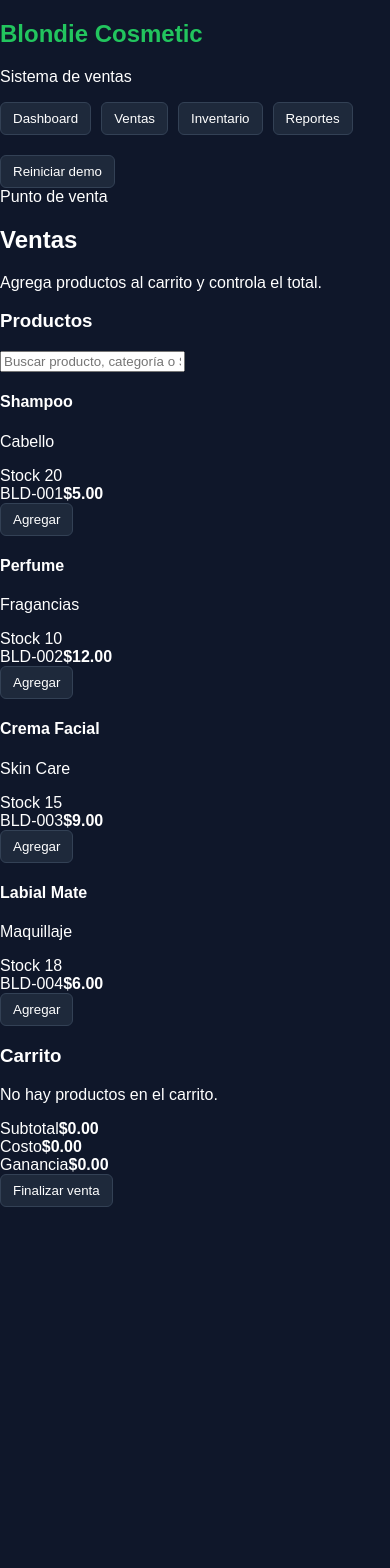
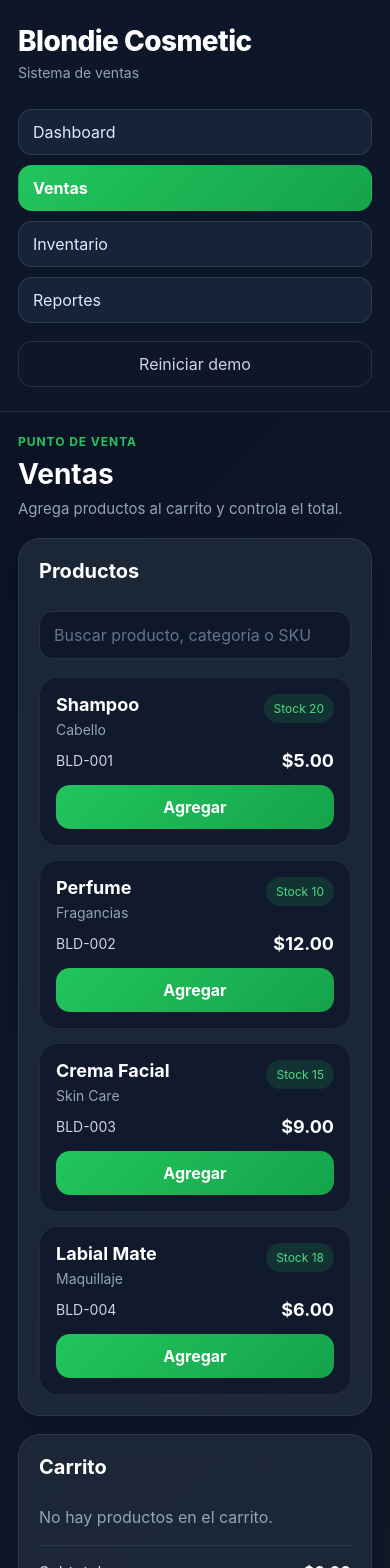
Before and after one commit to fran09fuentes-bot/Blondie-cosmetic, a React (Vite) app: page / in a window 390 px wide. Shown: the top 1568 px of the page. Before the commit the page ends 1207 px from the top, so only its background shows below. Built offline with nearby package versions, Linux system fonts and the light colour scheme.

Commit message:
Update styles.css

```diff
--- a/src/styles.css
+++ b/src/styles.css
@@ -1,46 +1,467 @@
+:root {
+  font-family: Inter, system-ui, -apple-system, BlinkMacSystemFont, "Segoe UI", sans-serif;
+  color: #e5eefb;
+  background: #08111f;
+}
+
+* {
+  box-sizing: border-box;
+}
+
 body {
   margin: 0;
-  font-family: Arial, sans-serif;
+  min-width: 320px;
+  min-height: 100vh;
+  background: linear-gradient(135deg, #08111f 0%, #0f172a 55%, #111827 100%);
+}
+
+button,
+input {
+  font: inherit;
+}
+
+.app-shell {
+  min-height: 100vh;
+  display: grid;
+  grid-template-columns: 260px 1fr;
+}
+
+.sidebar {
+  border-right: 1px solid rgba(148, 163, 184, 0.15);
+  background: rgba(15, 23, 42, 0.92);
+  padding: 24px 18px;
+  position: sticky;
+  top: 0;
+  height: 100vh;
+}
+
+.brand-block h1 {
+  margin: 0;
+  font-size: 28px;
+  color: #ffffff;
+  font-weight: 800;
+  letter-spacing: -0.02em;
+}
+
+.brand-block p {
+  margin: 6px 0 0;
+  color: #94a3b8;
+  font-size: 14px;
+}
+
+.sidebar-nav {
+  display: grid;
+  gap: 10px;
+  margin-top: 28px;
+}
+
+.nav-btn {
+  border: 1px solid rgba(148, 163, 184, 0.18);
+  background: #172338;
+  color: #dbeafe;
+  padding: 12px 14px;
+  border-radius: 14px;
+  text-align: left;
+  cursor: pointer;
+  transition: 0.2s ease;
+}
+
+.nav-btn:hover {
+  background: #21314b;
+}
+
+.nav-btn.active {
+  background: linear-gradient(135deg, #22c55e, #16a34a);
+  color: white;
+  border-color: transparent;
+  font-weight: 700;
+}
+
+.reset-btn {
+  margin-top: 18px;
+  width: 100%;
+  border: 1px solid rgba(148, 163, 184, 0.18);
+  background: transparent;
+  color: #cbd5e1;
+  padding: 12px 14px;
+  border-radius: 14px;
+  cursor: pointer;
+}
+
+.reset-btn:hover {
+  background: rgba(255, 255, 255, 0.05);
+}
+
+.main-content {
+  padding: 28px;
+}
+
+.page-header {
+  margin-bottom: 20px;
+}
+
+.eyebrow {
+  display: inline-block;
+  font-size: 12px;
+  letter-spacing: 0.08em;
+  text-transform: uppercase;
+  color: #22c55e;
+  font-weight: 700;
+  margin-bottom: 8px;
+}
+
+.page-header h2 {
+  margin: 0;
+  font-size: 34px;
+  color: #ffffff;
+}
+
+.page-header p {
+  margin: 8px 0 0;
+  color: #94a3b8;
+  font-size: 15px;
+}
+
+.stats-grid {
+  display: grid;
+  grid-template-columns: repeat(4, minmax(0, 1fr));
+  gap: 16px;
+  margin-bottom: 20px;
+}
+
+.stat-card {
+  background: rgba(30, 41, 59, 0.88);
+  border: 1px solid rgba(148, 163, 184, 0.14);
+  border-radius: 20px;
+  padding: 18px;
+  box-shadow: 0 10px 30px rgba(2, 8, 23, 0.25);
+}
+
+.stat-card span {
+  display: block;
+  color: #94a3b8;
+  font-size: 13px;
+  margin-bottom: 8px;
+}
+
+.stat-card strong {
+  display: block;
+  font-size: 28px;
+  color: #ffffff;
+  margin-bottom: 6px;
+}
+
+.stat-card small {
+  color: #64748b;
+  font-size: 13px;
+}
+
+.panel {
+  background: rgba(30, 41, 59, 0.88);
+  border: 1px solid rgba(148, 163, 184, 0.14);
+  border-radius: 22px;
+  padding: 20px;
+  box-shadow: 0 10px 30px rgba(2, 8, 23, 0.22);
+}
+
+.panel h3 {
+  margin: 0 0 14px;
+  color: #ffffff;
+  font-size: 20px;
+}
+
+.panel-header {
+  display: flex;
+  justify-content: space-between;
+  align-items: center;
+  margin-bottom: 14px;
+}
+
+.summary-grid {
+  display: grid;
+  grid-template-columns: repeat(4, minmax(0, 1fr));
+  gap: 14px;
+}
+
+.summary-item {
+  background: rgba(15, 23, 42, 0.65);
+  border-radius: 16px;
+  padding: 16px;
+}
+
+.summary-item span {
+  display: block;
+  color: #94a3b8;
+  margin-bottom: 8px;
+  font-size: 13px;
+}
+
+.summary-item strong {
+  font-size: 24px;
+  color: #ffffff;
+}
+
+.sales-layout {
+  display: grid;
+  grid-template-columns: 1.6fr 1fr;
+  gap: 18px;
+}
+
+.search-input {
+  width: 100%;
+  padding: 13px 14px;
+  border-radius: 14px;
+  border: 1px solid rgba(148, 163, 184, 0.18);
   background: #0f172a;
+  color: #e2e8f0;
+  outline: none;
+  margin-bottom: 18px;
+}
+
+.search-input::placeholder {
+  color: #64748b;
+}
+
+.product-grid {
+  display: grid;
+  grid-template-columns: repeat(2, minmax(0, 1fr));
+  gap: 14px;
+}
+
+.product-card {
+  background: rgba(15, 23, 42, 0.72);
+  border: 1px solid rgba(148, 163, 184, 0.12);
+  border-radius: 18px;
+  padding: 16px;
+}
+
+.product-top {
+  display: flex;
+  justify-content: space-between;
+  gap: 12px;
+  margin-bottom: 12px;
+}
+
+.product-top h4 {
+  margin: 0 0 6px;
+  color: #ffffff;
+  font-size: 18px;
+}
+
+.product-top p {
+  margin: 0;
+  color: #94a3b8;
+  font-size: 14px;
+}
+
+.stock-badge {
+  background: rgba(34, 197, 94, 0.14);
+  color: #4ade80;
+  padding: 7px 10px;
+  border-radius: 999px;
+  font-size: 12px;
+  height: fit-content;
+  white-space: nowrap;
+}
+
+.product-meta {
+  display: flex;
+  justify-content: space-between;
+  align-items: center;
+  margin-bottom: 14px;
+  color: #cbd5e1;
+  font-size: 14px;
+}
+
+.product-meta strong {
+  color: #ffffff;
+  font-size: 18px;
+}
+
+.primary-btn,
+.checkout-btn,
+.qty-btn,
+.remove-btn {
+  border: none;
+  cursor: pointer;
+}
+
+.primary-btn {
+  width: 100%;
+  padding: 12px;
+  border-radius: 14px;
+  background: linear-gradient(135deg, #22c55e, #16a34a);
+  color: white;
+  font-weight: 700;
+}
+
+.primary-btn:hover {
+  filter: brightness(1.05);
+}
+
+.cart-panel {
+  align-self: start;
+  position: sticky;
+  top: 28px;
+}
+
+.empty-text {
+  color: #94a3b8;
+  margin: 0 0 16px;
+}
+
+.cart-list {
+  display: grid;
+  gap: 12px;
+}
+
+.cart-item {
+  display: grid;
+  grid-template-columns: 1.2fr auto auto auto;
+  gap: 10px;
+  align-items: center;
+  background: rgba(15, 23, 42, 0.72);
+  border-radius: 16px;
+  padding: 14px;
+}
+
+.cart-info strong {
+  display: block;
+  color: #ffffff;
+  margin-bottom: 4px;
+}
+
+.cart-info span {
+  color: #94a3b8;
+  font-size: 13px;
+}
+
+.cart-actions {
+  display: flex;
+  align-items: center;
+  gap: 8px;
+}
+
+.qty-btn {
+  width: 32px;
+  height: 32px;
+  border-radius: 10px;
+  background: #1e293b;
   color: white;
 }
 
-h1 {
-  color: #22c55e;
+.qty {
+  min-width: 20px;
+  text-align: center;
+  font-weight: 700;
 }
 
-.container {
-  padding: 20px;
+.cart-total {
+  font-weight: 700;
+  color: #ffffff;
 }
 
-nav {
-  display: flex;
-  gap: 10px;
-  margin-bottom: 20px;
+.remove-btn {
+  background: transparent;
+  color: #f87171;
+  font-weight: 600;
 }
 
-button {
-  background: #1e293b;
-  color: white;
-  border: 1px solid #334155;
-  padding: 8px 12px;
-  border-radius: 6px;
-  cursor: pointer;
+.cart-summary {
+  border-top: 1px solid rgba(148, 163, 184, 0.15);
+  margin-top: 18px;
+  padding-top: 16px;
+  display: grid;
+  gap: 10px;
 }
 
-button:hover {
-  background: #334155;
+.cart-summary div {
+  display: flex;
+  justify-content: space-between;
+  color: #cbd5e1;
 }
 
-.card {
-  background: #1e293b;
-  padding: 15px;
-  border-radius: 10px;
-  margin-bottom: 10px;
+.cart-summary strong {
+  color: #ffffff;
 }
 
-.grid {
-  display: grid;
-  grid-template-columns: repeat(auto-fit, minmax(200px, 1fr));
-  gap: 10px;
+.checkout-btn {
+  width: 100%;
+  margin-top: 18px;
+  padding: 14px;
+  border-radius: 16px;
+  background: linear-gradient(135deg, #38bdf8, #2563eb);
+  color: white;
+  font-weight: 800;
 }
+
+.table-wrap {
+  overflow-x: auto;
+}
+
+table {
+  width: 100%;
+  border-collapse: collapse;
+}
+
+thead th {
+  text-align: left;
+  color: #94a3b8;
+  font-size: 13px;
+  font-weight: 600;
+  border-bottom: 1px solid rgba(148, 163, 184, 0.15);
+  padding: 14px 12px;
+}
+
+tbody td {
+  padding: 16px 12px;
+  border-bottom: 1px solid rgba(148, 163, 184, 0.08);
+  color: #e2e8f0;
+}
+
+@media (max-width: 1100px) {
+  .stats-grid,
+  .summary-grid {
+    grid-template-columns: repeat(2, minmax(0, 1fr));
+  }
+
+  .sales-layout {
+    grid-template-columns: 1fr;
+  }
+
+  .cart-panel {
+    position: static;
+  }
+}
+
+@media (max-width: 820px) {
+  .app-shell {
+    grid-template-columns: 1fr;
+  }
+
+  .sidebar {
+    position: static;
+    height: auto;
+    border-right: none;
+    border-bottom: 1px solid rgba(148, 163, 184, 0.15);
+  }
+
+  .main-content {
+    padding: 18px;
+  }
+
+  .product-grid,
+  .stats-grid,
+  .summary-grid {
+    grid-template-columns: 1fr;
+  }
+
+  .cart-item {
+    grid-template-columns: 1fr;
+    align-items: start;
+  }
+
+  .page-header h2 {
+    font-size: 28px;
+  }
+}
```
